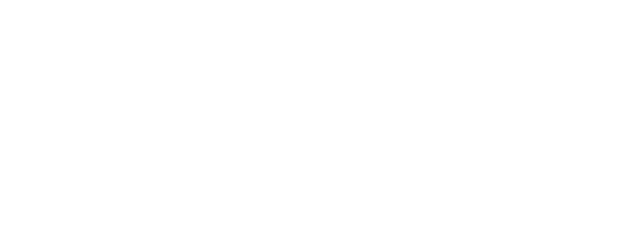
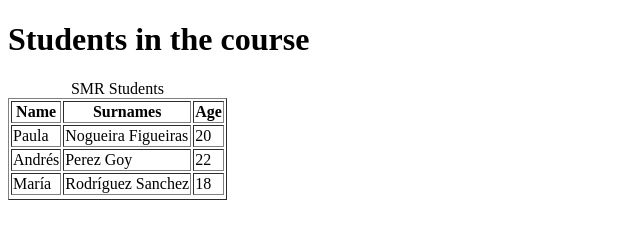
Before and after one commit to Ale-co-mo/github-daw, a plain HTML site: page index.html in a window 1280 px wide. Shown: the whole page, without its empty margins (0-640 px from the left). Drawn offline with Linux system fonts and the light colour scheme.

Commit message:
Table of SMR students created

```diff
--- a/index.html
+++ b/index.html
@@ -6,6 +6,28 @@
     <title>Table</title>
 </head>
 <body>
-
+    <h1>Students in the course</h1>
+    <table border="1">
+        <caption>SMR Students</caption>
+        <tr>
+            <th>Name</th>
+            <th>Surnames</th>
+            <th>Age</th>
+        </tr>
+            <td>Paula</td>
+            <td>Nogueira Figueiras</td>
+            <td>20</td>
+        <tr>
+            <td>Andrés</td>
+            <td>Perez Goy</td>
+            <td>22</td>
+        </tr>
+        <tr>
+            <td>María</td>
+            <td>Rodríguez Sanchez</td>
+            <td>18</td>
+        </tr>
+        <tr></tr>
+    </table>
 </body>
 </html>
```
